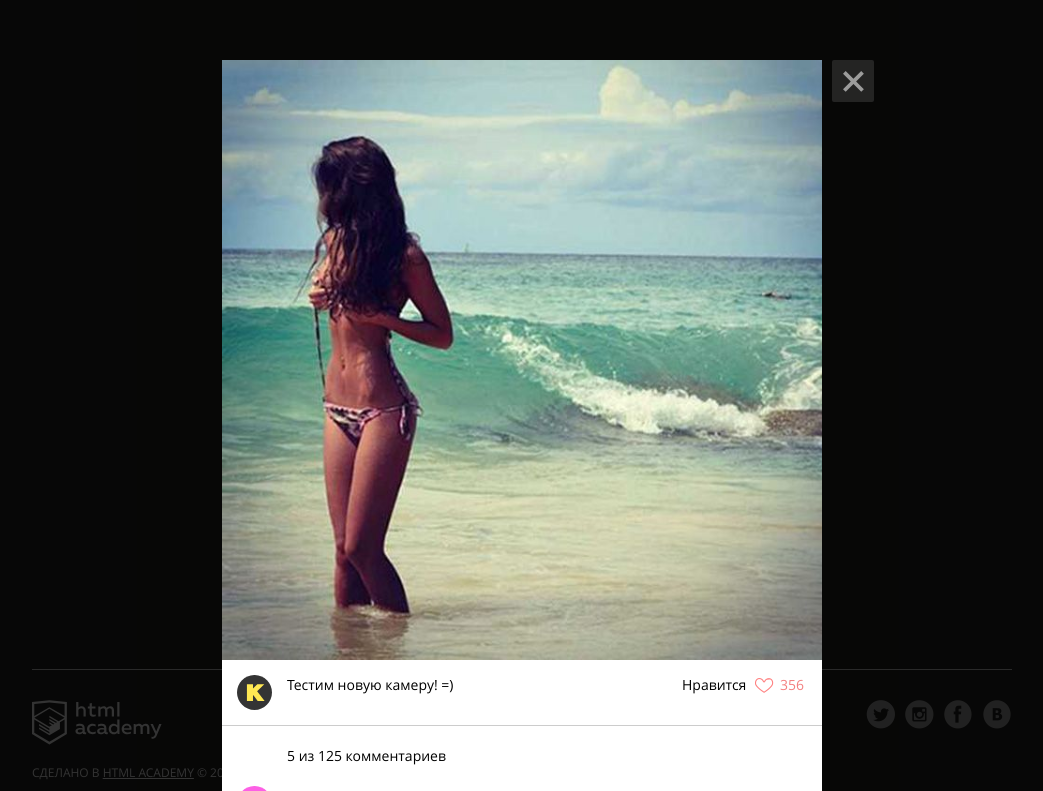
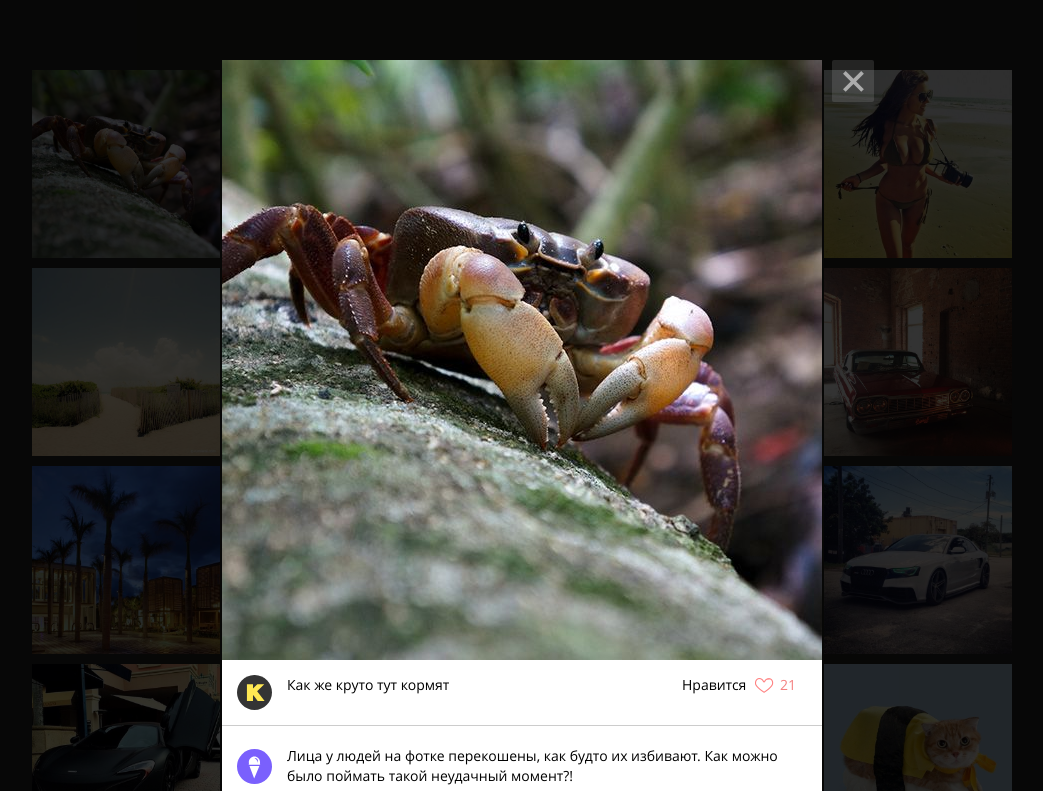
Before and after one commit to adukhovskoy/550927-kekstagram, a website: page index.html in a window 1280 px wide. Shown: the top 791 px of the page, without its empty margins (118-1161 px from the left). Drawn offline with Linux system fonts and the light colour scheme.

Commit message:
done pictures generation and fill

```diff
--- a/index.html
+++ b/index.html
@@ -155,14 +155,6 @@
           <!-- Комментарии к изображению -->
           <div class="social__comment-count">5 из <span class="comments-count">125</span> комментариев</div>
           <ul class="social__comments">
-            <li class="social__comment">
-              <img class="social__picture" src="img/avatar-4.svg" alt="Аватар комментатора фотографии" width="35" height="35">
-              <p class="social__text">Мега фото! Просто обалдеть. Как вам так удалось?</p>
-            </li>
-            <li class="social__comment">
-              <img class="social__picture" src="img/avatar-3.svg" alt="Аватар комментатора фотографии" width="35" height="35">
-               <p class="social__text">Да это фоташоп!!!!!!!!</p>
-            </li>
           </ul>
 
           <!-- Кнопка для загрузки новой порции комментариев -->
--- a/js/pictures.js
+++ b/js/pictures.js
@@ -8,14 +8,26 @@ var COMMENTS_MAX = 10;
 var COMMENTS_SENTENCES_MAX = 2;
 var MOCK_COMMENTS = ['Всё отлично!', 'В целом всё неплохо. Но не всё.', 'Когда вы делаете фотографию, хорошо бы убирать палец из кадра. В конце концов это просто непрофессионально.', 'Моя бабушка случайно чихнула с фотоаппаратом в руках и у неё получилась фотография лучше.', 'Я поскользнулся на банановой кожуре и уронил фотоаппарат на кота и у меня получилась фотография лучше.', 'Лица у людей на фотке перекошены, как будто их избивают. Как можно было поймать такой неудачный момент?!'];
 var MOCK_DESCRIPTIONS = ['Тестим новую камеру!', 'Затусили с друзьями на море', 'Как же круто тут кормят', 'Отдыхаем...', 'Цените каждое мгновенье. Цените тех, кто рядом с вами и отгоняйте все сомненья. Не обижайте всех словами......', 'Вот это тачка!'];
+var TEMPLATE_ID = 'picture';
+var PICTURES_CLASS = 'pictures';
+var BIG_PICTURE_CLASS = 'big-picture';
 
 function getRandomInRange(min, max) {
   return Math.floor(Math.random() * (max - min + 1)) + min;
 }
 
+var getRandomIndex = function (array) {
+  return getRandomInRange(0, array.length - 1);
+};
+
 var showElement = function (selector) {
   var element = document.querySelector(selector);
   element.classList.remove('hidden');
+};
+
+var hideElement = function (selector) {
+  var element = document.querySelector(selector);
+  element.classList.add('visually-hidden');
 };
 
 var generateUrl = function (count, usedUrls) {
@@ -33,7 +45,7 @@ var generateComments = function (commentsMinCount, commentsMaxCount, commentsSen
     var comment = '';
     for (var k = 1; k <= getRandomInRange(1, commentsSentencesMax); k++) {
       do {
-        var commentString = mockComments[getRandomInRange(0, mockComments.length - 1)];
+        var commentString = mockComments[getRandomIndex(mockComments)];
       } while (comment === commentString);
       if (k === 1) {
         comment = commentString;
@@ -52,7 +64,7 @@ var generateMockPictures = function (count, likesMin, likesMax, commentsMinCount
   for (var i = 1; i <= count; i++) {
     var randomUrl = generateUrl(count, usedUrls);
     var comments = generateComments(commentsMinCount, commentsMaxCount, commentsSentencesMax, mockComments);
-    var description = mockDescriptions[getRandomInRange(0, mockDescriptions.length - 1)];
+    var description = mockDescriptions[getRandomIndex(mockDescriptions)];
     var likes = getRandomInRange(likesMin, likesMax);
     var mockPicture = {
       url: randomUrl,
@@ -65,5 +77,66 @@ var generateMockPictures = function (count, likesMin, likesMax, commentsMinCount
   return mockPictures;
 };
 
+var generatePictureElement = function (templateID, picture) {
+  var template = document.querySelector('#' + templateID).content.querySelector('.picture');
+  var element = template.cloneNode(true);
+  element.querySelector('.picture__img').src = picture.url;
+  element.querySelector('.picture__likes').textContent = picture.likes;
+  element.querySelector('.picture__comments').textContent = picture.comments.lenght;
+  return (element);
+};
+
+var generatePictureElements = function (templateID, pictures) {
+  var fragment = document.createDocumentFragment();
+  for (var j = 0; j < pictures.length; j++) {
+    var generatedPictureElement = generatePictureElement(templateID, pictures[j]);
+    fragment.appendChild(generatedPictureElement);
+  }
+  return (fragment);
+};
+
+var generateCommentElement = function (comment) {
+  var li = document.createElement('li');
+  li.className = 'social__comment';
+
+  var img = document.createElement('img');
+  img.className = 'social__picture';
+  var randomAvatarUrl = 'img/avatar-' + getRandomInRange(1, 6) + '.svg';
+  img.src = randomAvatarUrl;
+  img.alt = 'Аватар комментатора фотографии';
+  img.width = '35';
+  img.height = '35';
+
+  var p = document.createElement('p');
+  p.className = 'social__text';
+  p.textContent = comment;
+
+  li.appendChild(img);
+  li.appendChild(p);
+  return (li);
+};
+
+var generateCommentElements = function (comments) {
+  var fragment = document.createDocumentFragment();
+  for (var k = 0; k < comments.length; k++) {
+    var generatedCommentElement = generateCommentElement(comments[k]);
+    fragment.appendChild(generatedCommentElement);
+  }
+  return (fragment);
+};
+
+var fillBigPicture = function (bigPictureClass, picture) {
+  var bigPicture = document.querySelector('.' + bigPictureClass);
+  bigPicture.querySelector('.' + bigPictureClass + '__img' + ' > img').src = picture.url;
+  bigPicture.querySelector('.likes-count').textContent = picture.likes;
+  bigPicture.querySelector('.comments-count').textContent = picture.comments.lenght;
+  bigPicture.querySelector('.social__caption').textContent = picture.description;
+  bigPicture.querySelector('.social__comments').appendChild(generateCommentElements(picture.comments));
+};
+
+var mockPictures = generateMockPictures(MOCK_PICTURES_COUNT, MOCK_LIKES_MIN, MOCK_LIKES_MAX, COMMENTS_MIN, COMMENTS_MAX, COMMENTS_SENTENCES_MAX, MOCK_COMMENTS, MOCK_DESCRIPTIONS);
+document.querySelector('.' + PICTURES_CLASS).appendChild(generatePictureElements(TEMPLATE_ID, mockPictures));
 showElement('.big-picture');
-generateMockPictures(MOCK_PICTURES_COUNT, MOCK_LIKES_MIN, MOCK_LIKES_MAX, COMMENTS_MIN, COMMENTS_MAX, COMMENTS_SENTENCES_MAX, MOCK_COMMENTS, MOCK_DESCRIPTIONS);
+fillBigPicture(BIG_PICTURE_CLASS, mockPictures[0]);
+hideElement('.social__comment-count');
+hideElement('.comments-loader');
```
